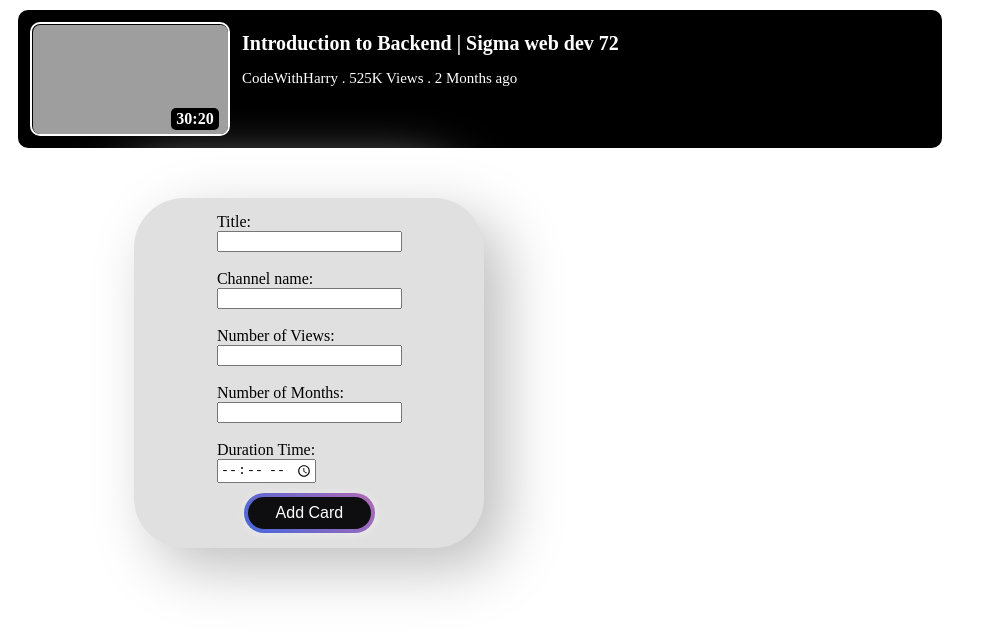
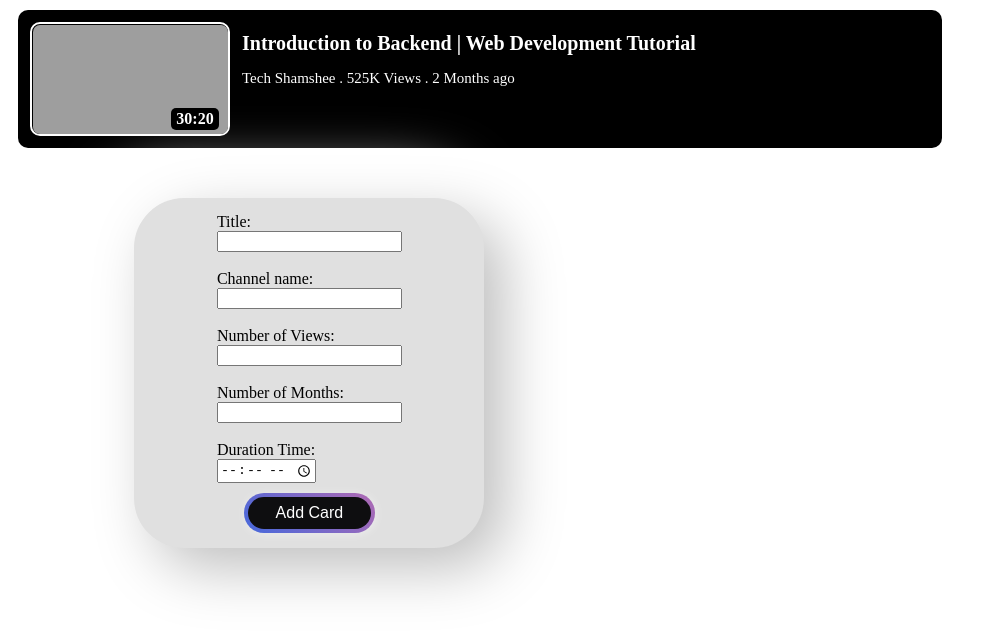
Before and after one commit to dshamshee/Danish-Projects, a plain HTML site: page Create_Card_using_JS/index.html in a window 1280 px wide. Shown: the whole page, without its empty margins (0-987 px from the left). Drawn offline with Linux system fonts and the light colour scheme; grey boxes are pictures that could not be loaded.

Commit message:
Update index.html

```diff
--- a/Create_Card_using_JS/index.html
+++ b/Create_Card_using_JS/index.html
@@ -19,8 +19,8 @@
                 <b class="capsule">30:20</b>
             </div>
             <div class="head">
-                <strong>Introduction to Backend | Sigma web dev 72</strong>
-                    <p>CodeWithHarry . 525K Views . 2 Months ago</p>
+                <strong>Introduction to Backend | Web Development Tutorial</strong>
+                    <p>Tech Shamshee . 525K Views . 2 Months ago</p>
             </div>
         </div>
     </div>
```
